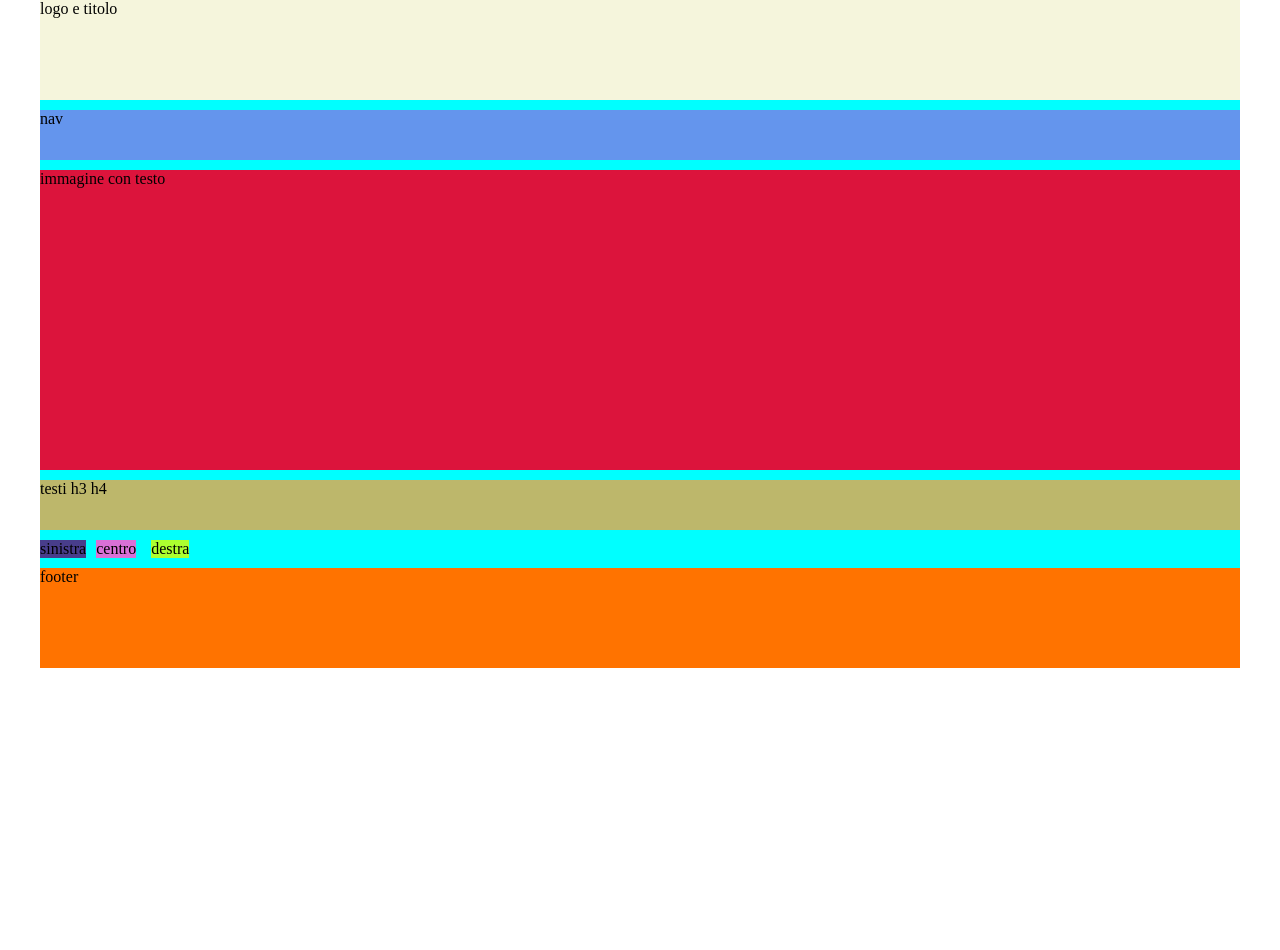
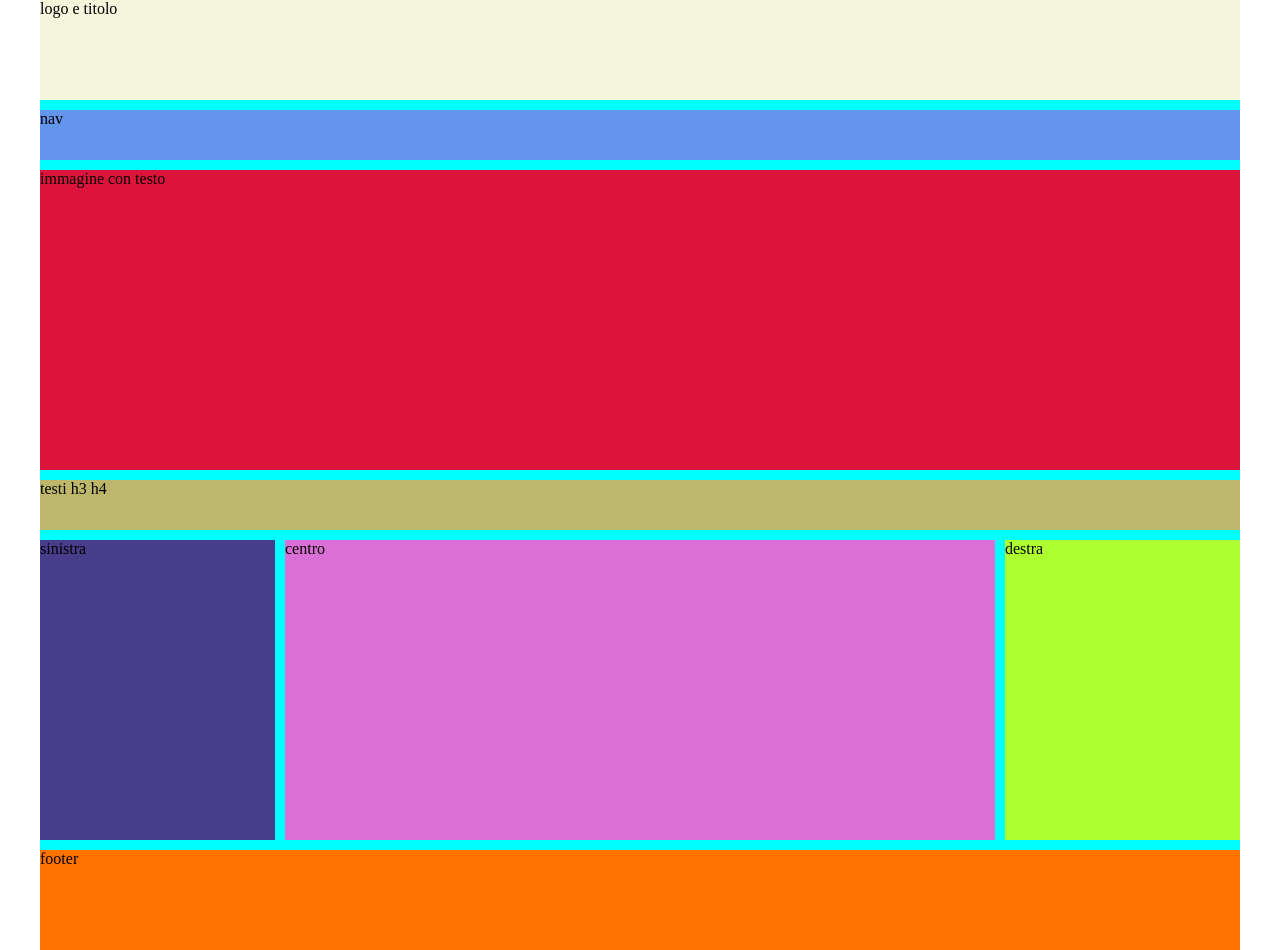
Before and after one commit to 0ttone/htmlcss-struttura-wp, a plain HTML site: page index.html in a window 1280 px wide. Before the commit the page ends 800 px from the top, so only its background shows below. Drawn offline with Linux system fonts and the light colour scheme.

Commit message:
corretta con hotwell

```diff
--- a/css/style.css
+++ b/css/style.css
@@ -55,23 +55,25 @@ nav {
 }
 
 .box-left {
-    width: calc(30% - 10px)
+    width: calc(20% - 5px);
     height: 300px;
     background: darkslateblue;
-    margin-right: 10px;
+    margin-right: 5px;
 }
 
 .box-centre {
-    width: calc(30% - 10px)
+    width: calc(60% - 10px);
     height: 300px;
     background: orchid;
-    margin-right: 15px;
+    margin-right: 5px;
+    margin-left: 5px;
 }
 
 .box-right {
-    width: calc(30% - 10px)
+    width: calc(20% - 5px);
     height: 300px;
     background: greenyellow;
+    margin-left: 5px;
 }
 
 footer {
```
